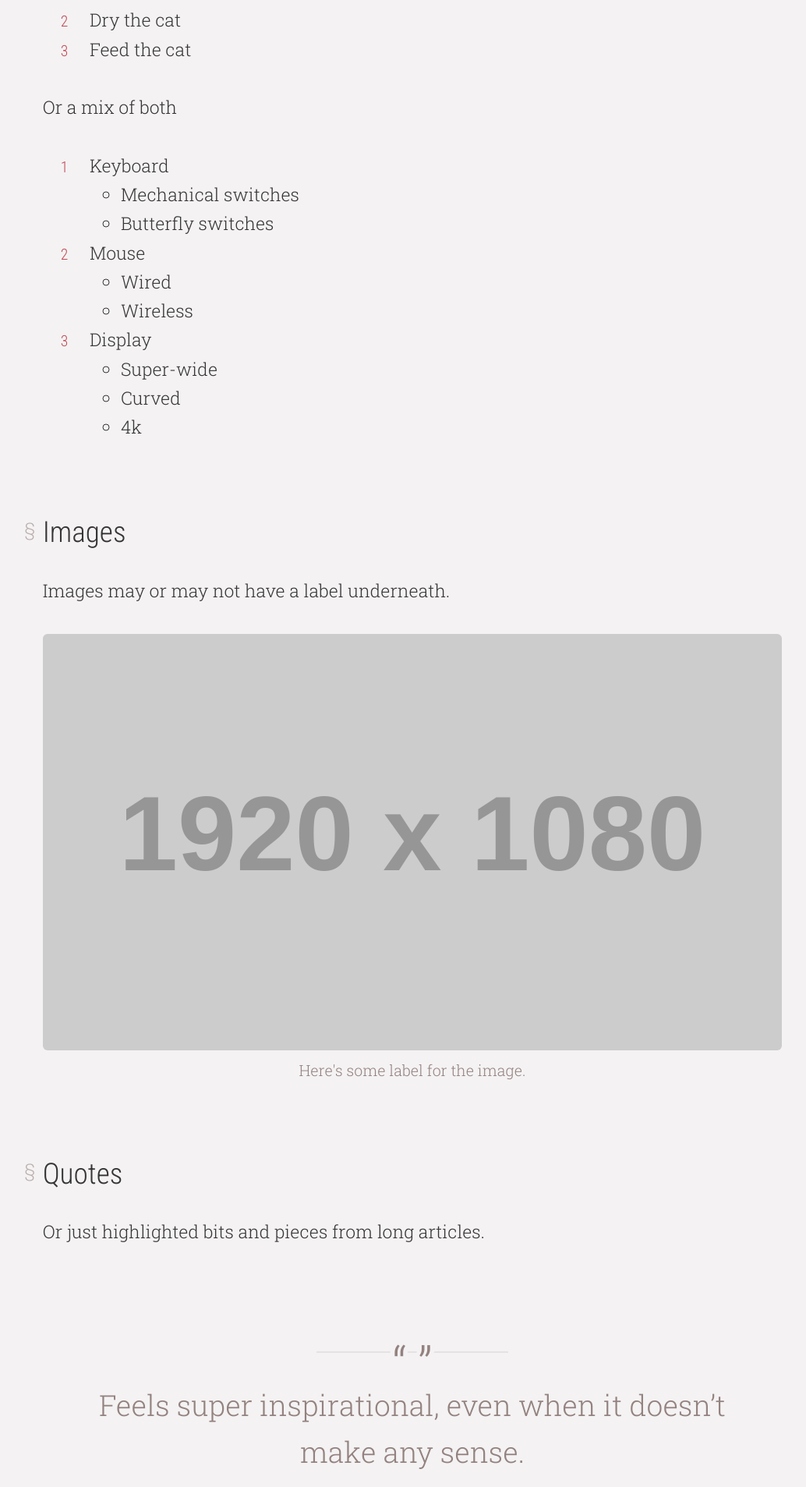
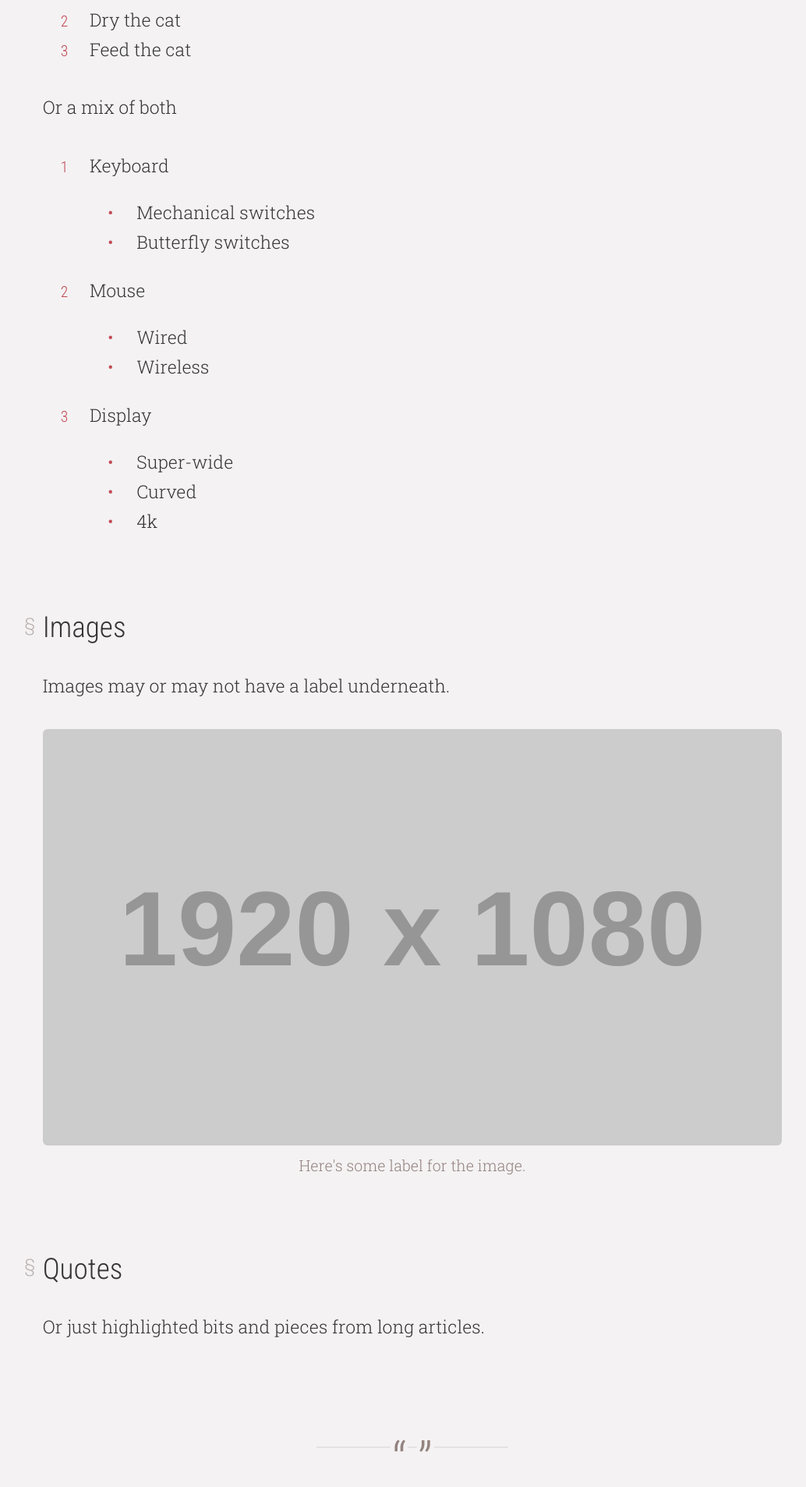
Before and after one commit to pmpinto/jekyll-mero, a Jekyll site: the page built from _posts/2019-08-26-markdown-parsing.md, in a window 1280 px wide. Shown: the part 3984-5891 px from the top of the page at 78% size, without its empty margins (111-1145 px from the left). Built offline with Jekyll 4.4.1, drawn with Linux system fonts in a browser that asks for light colours.

Commit message:
Fix: Nested lists layout

```diff
--- a/_sass/mixins/_markdown-content.scss
+++ b/_sass/mixins/_markdown-content.scss
@@ -104,7 +104,11 @@
 
     // Unordered and ordered lists
     > ul,
-    > ol {
+    > ul ul,
+    > ul ol,
+    > ol,
+    > ol ul,
+    > ol ol {
         margin: $spacing-unit-small 0;
         padding-left: $spacing-unit-small;
         list-style: none;
@@ -124,7 +128,9 @@
         }
     }
 
-    > ul {
+    > ul,
+    > ul ul,
+    > ol ul {
         > li {
             &::before {
                 content: "•";
@@ -133,7 +139,9 @@
         }
     }
 
-    > ol {
+    > ol,
+    > ol ol,
+    > ul ol {
         counter-reset: ordered-list-item-count;
 
         > li {
--- a/package.json
+++ b/package.json
@@ -1,6 +1,6 @@
 {
     "name": "jekyll-mero",
-    "version": "1.5.3",
+    "version": "1.5.4",
     "description": "A light-weight and minimal theme for Jekyll.",
     "private": true,
     "scripts": {
```
Also changed, not shown: 1 other file.
